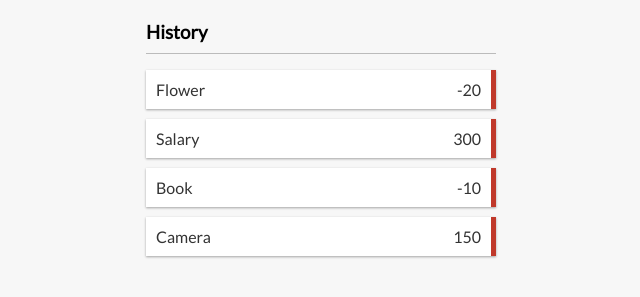
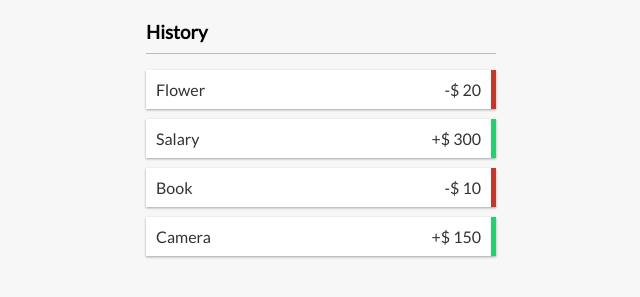
Before and after one commit to shashanks-06/Expense_Tracker-REACT, a React (Create React App) app: page / in a window 1280 px wide. Shown: the part 269-566 px from the top of the page, without its empty margins (319-959 px from the left). Built offline with nearby package versions, Linux system fonts and the light colour scheme.

Commit message:
Transactions color border and sign

```diff
--- /dev/null
+++ b/src/components/Transaction.js
@@ -0,0 +1,16 @@
+import React from "react";
+
+const Transaction = ({ transaction }) => {
+  const sign = transaction.amount > 0 ? "+" : "-";
+  return (
+    <li className={transaction.amount > 0 ? "plus" : "minus"}>
+      {transaction.text}
+      <span>
+        {sign}$ {Math.abs(transaction.amount)}
+      </span>
+      <button className="delete-btn">x</button>
+    </li>
+  );
+};
+
+export default Transaction;
--- a/src/components/TransactionList.js
+++ b/src/components/TransactionList.js
@@ -1,5 +1,6 @@
 import React, { useContext } from "react";
 import { GlobalContext } from "../context/GlobalState";
+import Transaction from "./Transaction";
 
 const TransactionList = () => {
   const { transactions } = useContext(GlobalContext);
@@ -9,10 +10,7 @@ const TransactionList = () => {
       <h3>History</h3>
       <ul className="list">
         {transactions.map((transaction) => (
-          <li className="minus" key={transaction.id}>
-            {transaction.text} <span>{transaction.amount}</span>
-            <button className="delete-btn">x</button>
-          </li>
+          <Transaction transaction={transaction} key={transaction.id} />
         ))}
       </ul>
     </>
```
